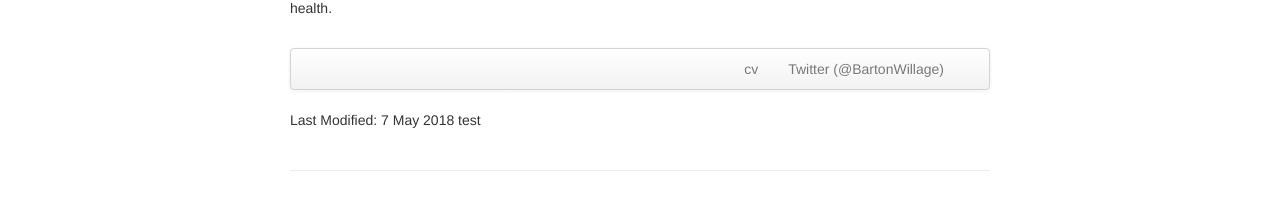
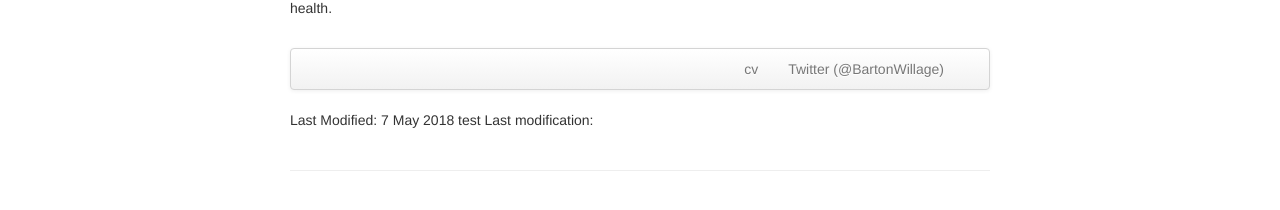
Before and after one commit to bjwillage/bjwillage.github.io, a Jekyll site: the page built from index.md, in a window 1280 px wide. Shown: the part 376-586 px from the top of the page. Built offline with Jekyll 4.4.1, drawn with Linux system fonts in a browser that asks for light colours.

Commit message:
Update index.md

```diff
--- a/index.md
+++ b/index.md
@@ -51,5 +51,5 @@ keywords:
 
 Last Modified: 7 May 2018
 test
-<script>Date(document.lastModified)</script>
+Last modification: {{ file.mtime }}
 <!-- [curriculum vitae ![CV as pdf]({{ BASE_PATH }}/pages/icons16/pdf-icon.png)]({{ BASE_PATH }}/assets/CV.pdf)<br/> -->
```
